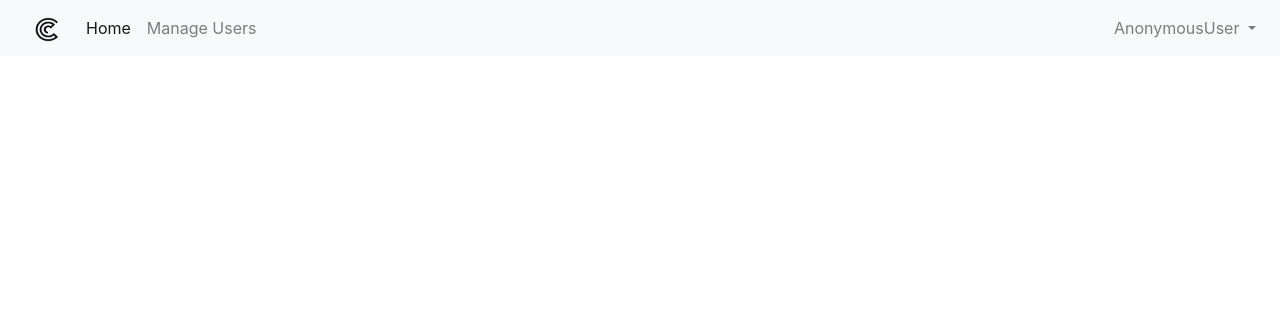
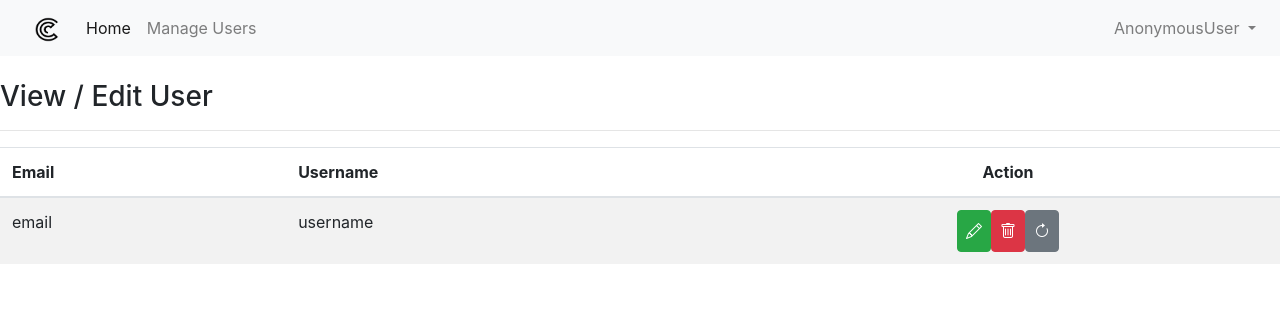
Before and after one commit to RizinGH/Currents, a Django app: template currents_web/templates/manage.html in a window 1280 px wide. Shown: the top 316 px of the page. Run offline with Django 4.2, Linux system fonts and the light colour scheme; the template is opened without the code that fills it: most values are stand-ins (such as "Sample title", 1, 10 or a date in 2020); parts of the project's set-up code (start-up, migrations or seed data) failed here and were passed over; some libraries are stand-ins or nearby versions.

Commit message:
manage added

```diff
--- a/currents_web/templates/manage.html
+++ b/currents_web/templates/manage.html
@@ -4,7 +4,171 @@
 Admin Dashboard
 {% endblock %}
 {% block content %}
+<div class="modal fade" id="delete-conf-modal" tabindex="-1" aria-labelledby="delete-conf-modal" aria-hidden="true">
+    <div class="modal-dialog">
+        <div class="modal-content">
+            <div class="modal-header">
+                <h5 class="modal-title" id="exampleModalLabel">Delete User?</h5>
+                <button type="button" class="btn-close" data-bs-dismiss="modal" aria-label="Close"></button>
+            </div>
+            <div class="modal-body">
+                <form action="" method="post">
+                    {% csrf_token %}
+                    <h6>Are you sure you want to delete the user?</h6>
+                    <input type="hidden" name="email_id" id="modal_email">
+
+            </div>
+            <div class="modal-footer">
+                <button type="button" class="btn btn-secondary" data-bs-dismiss="modal">Close</button>
+                <button type="submit" class="btn btn-primary btn-danger" name="delete-user">Delete</button>
+                </form>
+            </div>
+
+        </div>
+    </div>
+</div>
+
+    <div class="view-data mt-4">
+        <h3>View / Edit User</h3>
+        <hr>
+        <table id="table_data" class="table table-striped w-100" style="width:100%">
+            <thead>
+                <tr>
+                    <th>Email</th>
+                    <th>Username</th>
+                    <th class="text-center">Action</th>
+                </tr>
+            </thead>
+
+            <tbody>
+                <!-- {% for user in user_data %} -->
+                <tr>
+                    <td>email</td>
+                    <td>username</td>
+                    <td>
+                        <div class="d-flex justify-content-center align-items-center">
+                            <a href="#edit_scroll_to_here">
+                                <button class="btn btn-success me-2 p-2 edit-btn" type="submit"><i
+                                        class="bi bi-pencil"></i></button>
+                            </a>
+                            <button class="btn btn-danger delete-btn p-2 me-2" data-bs-toggle="modal"
+                                data-bs-target="#delete-conf-modal"><i class="bi bi-trash"></i></button>
+                            <button class="btn btn-secondary reset-btn p-2" data-bs-toggle="modal"
+                                data-bs-target="#reset-conf-modal"><i class="bi bi-arrow-clockwise"></i></button>
+
+                        </div>
+                    </td>
+
+                </tr>
+                <!-- {% endfor %} -->
+            </tbody>
+        </table>
+
+        <body>
+    </div>
+</main>
+
+
+<script src="https://code.jquery.com/jquery-3.5.1.js"></script>
+<script src="https://cdn.datatables.net/1.13.3/js/jquery.dataTables.min.js"></script>
+<script src="https://cdn.datatables.net/1.13.3/js/dataTables.bootstrap5.min.js"></script>
+
+<script>
+
+    // (function () {
+    //     $('#input_file').change(
+    //         function () {
+    //             if ($(this).val()) {
+    //                 $('#upload_btn').removeAttr('disabled');
+    //             }
+    //             else {
+    //                 $('#upload_btn').attr('disabled', 'disabled');
+    //             }
+    //         }
+    //     );
+    // })()
+
+    // function changeVis() {
+    //     console.log("Pressed");
+    //     var pbar = document.getElementById('pbar');
+
+    //     pbar.classList.remove('d-none');
+    //     console.log("success");
+
+    //     progress();
+
+    // }
 
 
 
+    // $('.edit-btn').on('click', function () {
+
+
+    //     $('.user-section').show();
+
+    //     $tr = $(this).closest('tr');
+
+    //     var data = $tr.children("td").map(function () {
+    //         return $(this).text();
+    //     }).get();
+
+    //     console.log(data);
+
+    //     $('#user_id').val(data[0]);
+    //     $('#username').val(data[1]);
+    //     $('#user_type').val(data[2]);
+
+    // });
+
+
+    // $(document).on('click', '.delete-btn', function () {
+
+    //     $tr = $(this).closest('tr');
+
+    //     var data = $tr.children("td").map(function () {
+    //         return $(this).text();
+    //     }).get();
+
+    //     console.log(data);
+
+    //     $('#modal_email').val(data[0]);
+
+
+    // });
+
+    // $('.reset-btn').on('click', function () {
+
+    //     $tr = $(this).closest('tr');
+
+    //     var data = $tr.children("td").map(function () {
+    //         return $(this).text();
+    //     }).get();
+
+    //     console.log(data);
+
+    //     $('#resetPsdID').html(data[0]);
+    //     $('#modal_email_reset').val(data[0]);
+
+
+    // });
+    // function progress() {
+    //     var current_progress = 0
+    //     var step = 0.5; // the smaller this is the slower the progress bar
+    //     interval = setInterval(function () {
+    //         current_progress += step;
+    //         progress = Math.round(Math.atan(current_progress) / (Math.PI / 2) * 100 * 1000) / 1000
+    //         $(".progress-bar")
+    //             .css("width", progress + "%")
+    //             .attr("aria-valuenow", progress)
+    //             .text(progress + "%");
+    //         if (progress >= 100) {
+    //             clearInterval(interval);
+    //         } else if (progress >= 70) {
+    //             step = 0.1
+    //         }
+    //     }, 100);
+
+    //}
+</script>
+
 {% endblock %}
```
